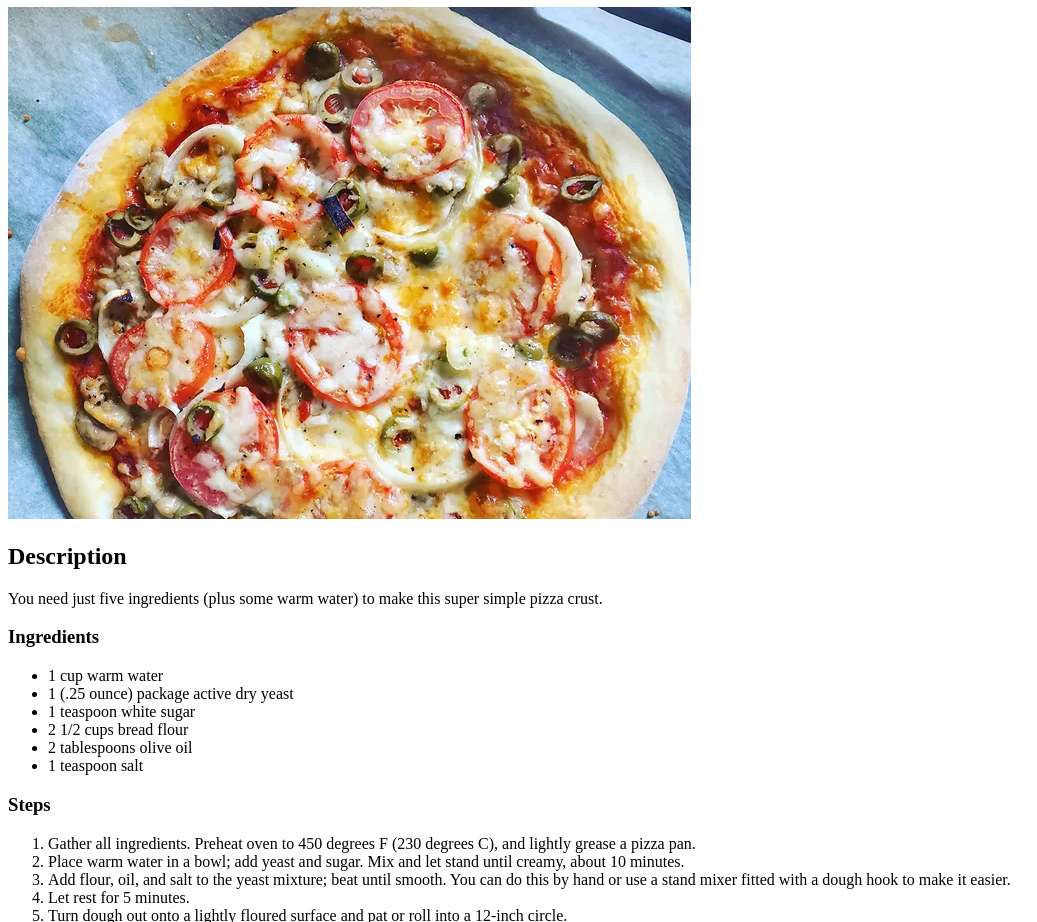
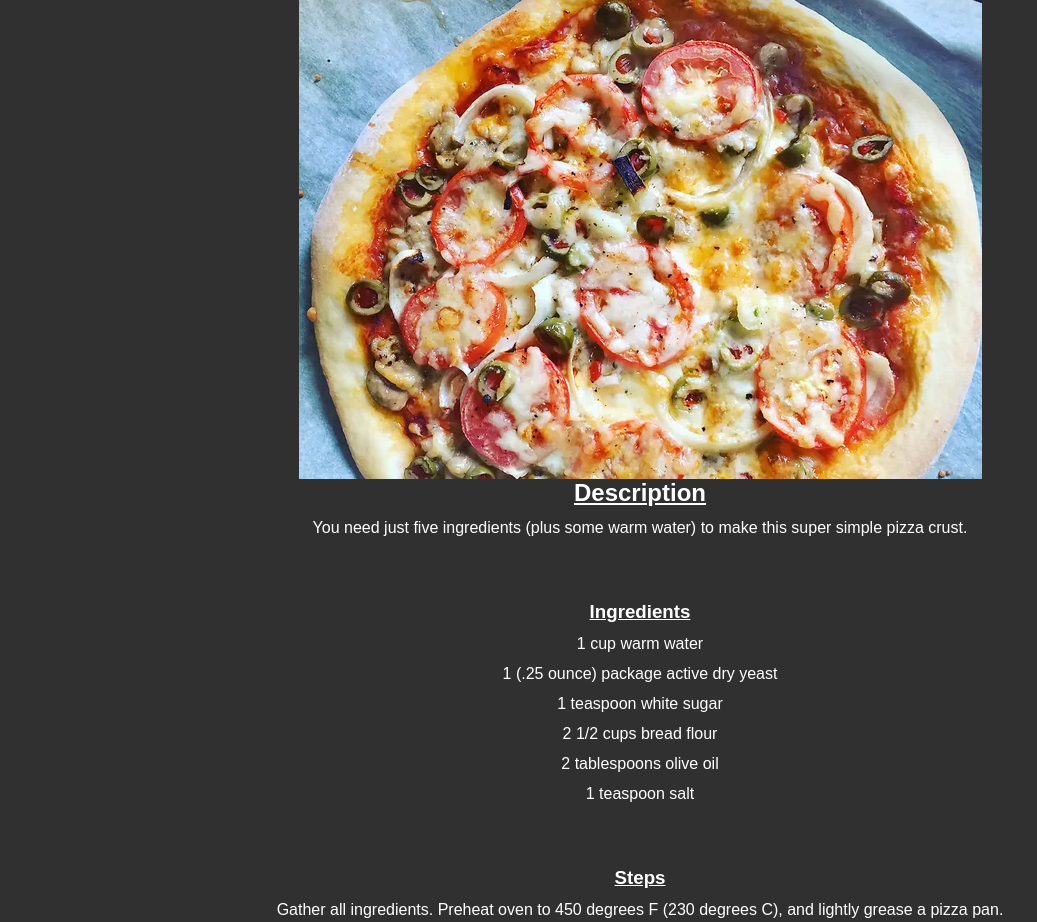
Before and after one commit to hcnguyen1/odin-recipes, a plain HTML site: page recipes/pizza.html in a window 1280 px wide. Shown: the part 99-1021 px from the top of the page, without its empty margins (0-1037 px from the left). Drawn offline with Linux system fonts and the light colour scheme.

Commit message:
Update CSS

```diff
--- a/recipes/pizza.html
+++ b/recipes/pizza.html
@@ -3,7 +3,8 @@
 	<head>
 		<meta charset="UTF-8">
 		<meta name="viewport" content="width=device-width, initial-scale=1.0">
-		<a href="../index.html">Home</a>
+		<link rel="stylesheet", href="recipe.css">
+		<button><a href="../index.html">Home</a></button>
 		<title>Pizza Recipe</title>
 	</head>
 	<body>
--- a/recipes/recipe.css
+++ b/recipes/recipe.css
@@ -0,0 +1,41 @@
+body {
+    font-family: sans-serif;
+    background-color: rgb(48, 48, 48);
+    color: white;
+    display: block;
+}
+
+h1, h2, h3 {
+    display: block;
+    text-align: center;
+    margin: 0px;
+    text-decoration: underline;
+}
+
+p, li, ul {
+    display: block;
+    text-align: center;
+    margin-top: 12px;
+}
+
+p {
+    margin-bottom: 64px;
+}
+
+img {
+    display: block;
+    margin: 0 auto;
+}
+
+ul, ol {
+    display: block;
+    list-style: none;
+    padding-left: 0;
+    margin: 0 auto;
+    text-align: center;
+    margin-bottom: 64px;
+}
+
+li {
+
+}
--- a/styles.css
+++ b/styles.css
@@ -1,3 +1,9 @@
+body {
+    font-family: sans-serif;
+    background-color: rgb(48, 48, 48);
+    color: white;
+}
+
 h1 {
     text-align: center;
     font-size: 3em;
```
Also changed, not shown: index.html (+3 -3 lines), recipes/chicken.html (+2 -1 lines), recipes/spaghetti.html (+2 -1 lines).
